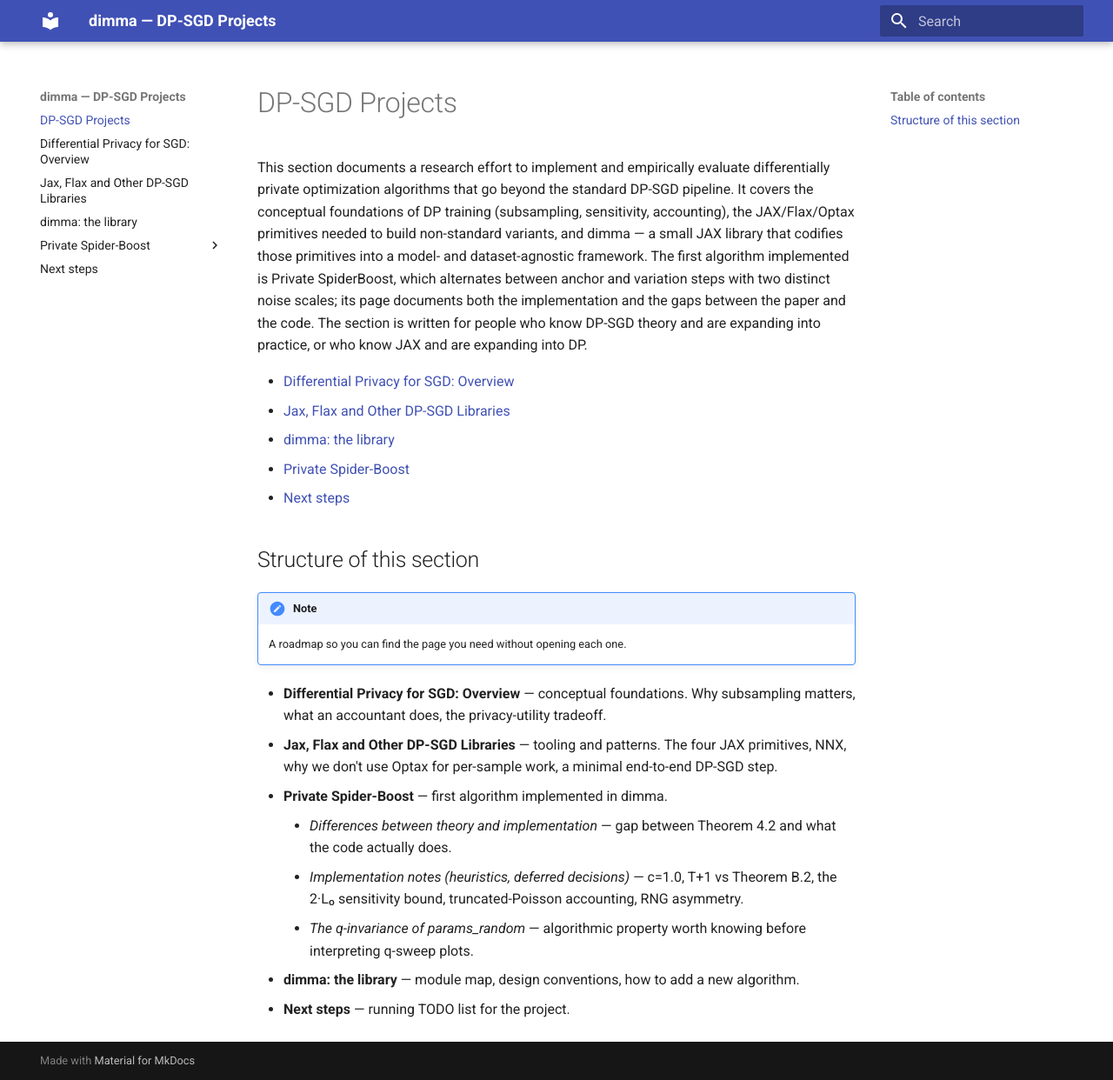
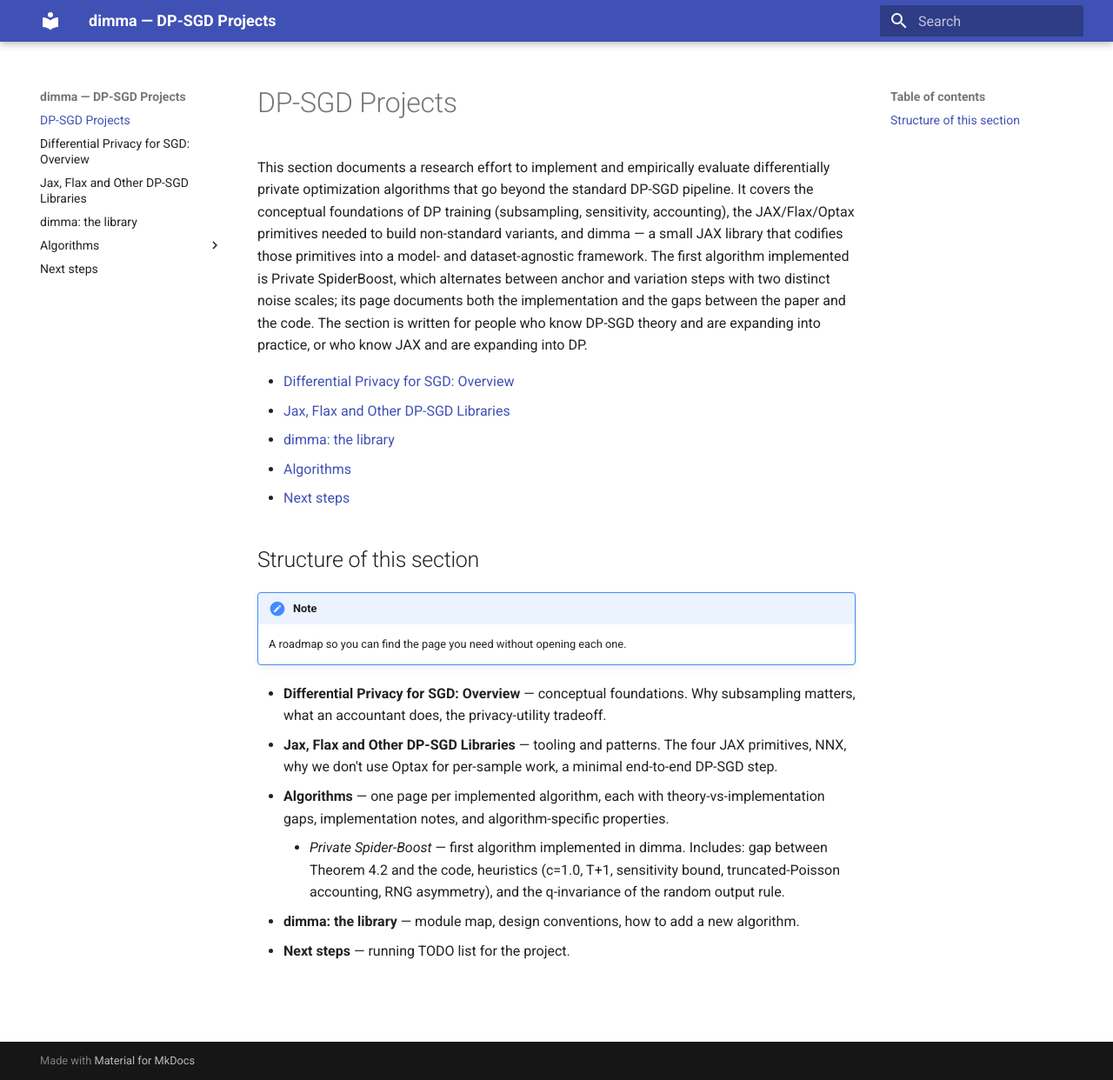
Before and after one commit to Larraguibel/dimma, an MkDocs documentation site: the page built from mkdocs/index.md, in a window 1280 px wide and 1242 px high. Shown: the whole window at 87% size. Built offline with MkDocs 1.6.1 and Material for MkDocs 9.7.7, drawn with Linux system fonts in a browser that asks for light colours; nearby versions of some CDN libraries; library files that are not in the unit come from our copies.

Commit message:
Reorganize mkdocs under algorithms/; add ADR + writing guide
Move mkdocs/spiderboost/ pages under mkdocs/algorithms/spiderboost/ and
add an algorithms index, update nav and cross-links. Add docs/adr/ (with
ADR-0001 on the DP vs non-DP baseline comparison design) and
docs/writing-guide.md, and point CLAUDE.md at both.

Co-Authored-By: Claude Opus 4.8 (1M context) <noreply@anthropic.com>

```diff
--- a/mkdocs.yml
+++ b/mkdocs.yml
@@ -26,9 +26,11 @@ nav:
   - "Differential Privacy for SGD: Overview": overview.md
   - Jax, Flax and Other DP-SGD Libraries: tooling.md
   - "dimma: the library": library.md
-  - Private Spider-Boost:
-      - Private Spider-Boost: spiderboost/index.md
-      - Differences between theory and implementation: spiderboost/theory-vs-implementation.md
-      - "Implementation notes (heuristics, deferred decisions)": spiderboost/implementation-notes.md
-      - The q-invariance of params_random: spiderboost/q-invariance.md
+  - Algorithms:
+      - Algorithms: algorithms/index.md
+      - Private Spider-Boost:
+          - Private Spider-Boost: algorithms/spiderboost/index.md
+          - Differences between theory and implementation: algorithms/spiderboost/theory-vs-implementation.md
+          - "Implementation notes (heuristics, deferred decisions)": algorithms/spiderboost/implementation-notes.md
+          - The q-invariance of params_random: algorithms/spiderboost/q-invariance.md
   - Next steps: next-steps.md
--- a/mkdocs/index.md
+++ b/mkdocs/index.md
@@ -5,7 +5,7 @@ This section documents a research effort to implement and empirically evaluate d
 - [Differential Privacy for SGD: Overview](overview.md)
 - [Jax, Flax and Other DP-SGD Libraries](tooling.md)
 - [dimma: the library](library.md)
-- [Private Spider-Boost](spiderboost/index.md)
+- [Algorithms](algorithms/index.md)
 - [Next steps](next-steps.md)
 
 ## Structure of this section
@@ -16,9 +16,7 @@ This section documents a research effort to implement and empirically evaluate d
 
 - **Differential Privacy for SGD: Overview** — conceptual foundations. Why subsampling matters, what an accountant does, the privacy-utility tradeoff.
 - **Jax, Flax and Other DP-SGD Libraries** — tooling and patterns. The four JAX primitives, NNX, why we don't use Optax for per-sample work, a minimal end-to-end DP-SGD step.
-- **Private Spider-Boost** — first algorithm implemented in dimma.
-    - *Differences between theory and implementation* — gap between Theorem 4.2 and what the code actually does.
-    - *Implementation notes (heuristics, deferred decisions)* — c=1.0, T+1 vs Theorem B.2, the 2·L₀ sensitivity bound, truncated-Poisson accounting, RNG asymmetry.
-    - *The q-invariance of params_random* — algorithmic property worth knowing before interpreting q-sweep plots.
+- **Algorithms** — one page per implemented algorithm, each with theory-vs-implementation gaps, implementation notes, and algorithm-specific properties.
+    - *Private Spider-Boost* — first algorithm implemented in dimma. Includes: gap between Theorem 4.2 and the code, heuristics (c=1.0, T+1, sensitivity bound, truncated-Poisson accounting, RNG asymmetry), and the q-invariance of the random output rule.
 - **dimma: the library** — module map, design conventions, how to add a new algorithm.
 - **Next steps** — running TODO list for the project.
```
Also changed, not shown: CLAUDE.md (+7 -0 lines), docs/adr/0001-dp-vs-non-dp-baseline-comparison-design.md (added, +54 -0 lines), docs/writing-guide.md (added, +84 -0 lines), mkdocs/algorithms/index.md (added, +7 -0 lines), mkdocs/algorithms/spiderboost/index.md (added, +30 -0 lines), mkdocs/algorithms/spiderboost/theory-vs-implementation.md (added, +21 -0 lines), mkdocs/library.md (+2 -2 lines), mkdocs/spiderboost/index.md (deleted, +0 -23 lines), mkdocs/spiderboost/theory-vs-implementation.md (deleted, +0 -19 lines), mkdocs/tooling.md (+2 -2 lines), mkdocs/algorithms/spiderboost/implementation-notes.md (renamed from mkdocs/spiderboost/implementation-notes.md), mkdocs/algorithms/spiderboost/q-invariance.md (renamed from mkdocs/spiderboost/q-invariance.md).
